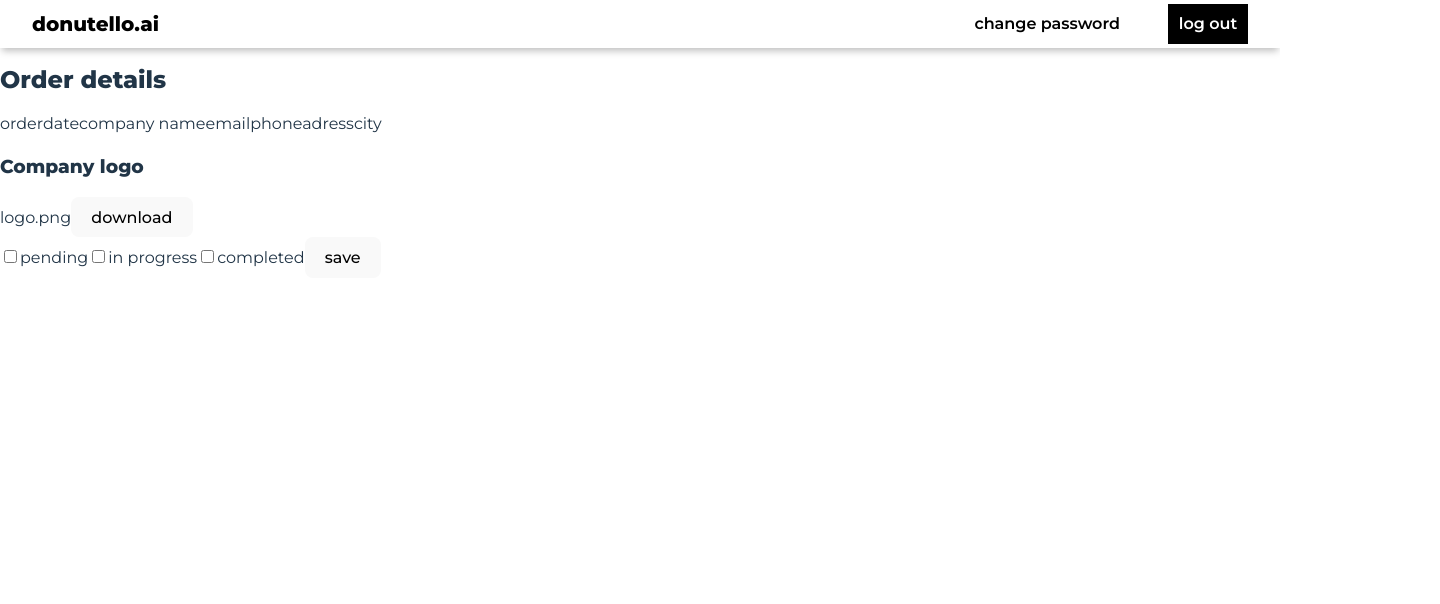
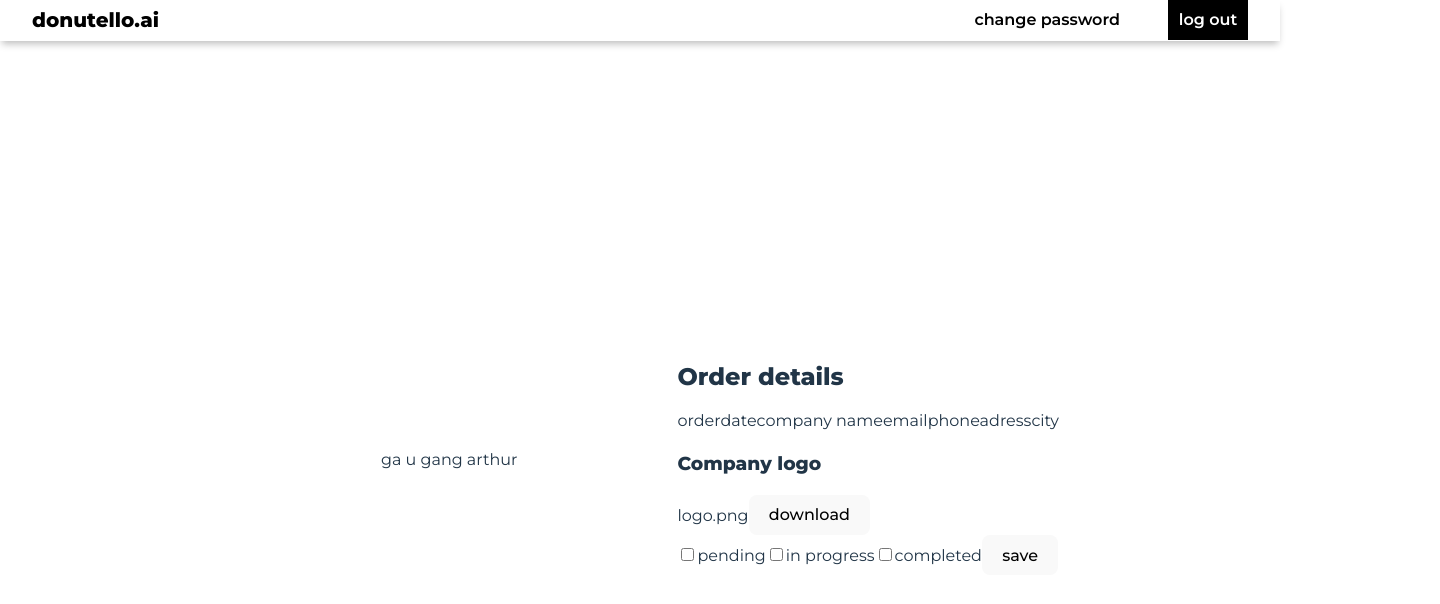
Before and after one commit to ArthurdeLophem/donutello, a Vue app: page /details in a window 1280 px wide. Shown: the top 604 px of the page, 1440 px wide, since content can reach past the window. Built offline with nearby package versions, Linux system fonts and the light colour scheme; no server answers.

Commit message:
feat(details): add components to view

```diff
--- a/src/views/details.vue
+++ b/src/views/details.vue
@@ -1,6 +1,7 @@
 <script setup>
 import { ref, reactive, onMounted } from 'vue';
 import Dheader from '../components/dashboard/header.vue'
+import summaryDetails from '../components/details/summaryDetails.vue'
 import orderDetails from '../components/details/orderDetails.vue'
 
 onMounted(() => {
@@ -27,8 +28,22 @@ if(res.status == 401) {
 <template>
 <Dheader />
     <div class="content__container">
+        <summaryDetails />
         <orderDetails />
     </div>
 </template>
 <style scoped>
+
+.content__container {
+    display: flex;
+    flex-direction: row;
+    justify-content: center;
+    align-items: center;
+    width: 100%;
+    height: 100%;
+    padding: 0 5rem;
+    margin-top: 5rem;
+    gap: 10rem;
+}
+
 </style>
```
